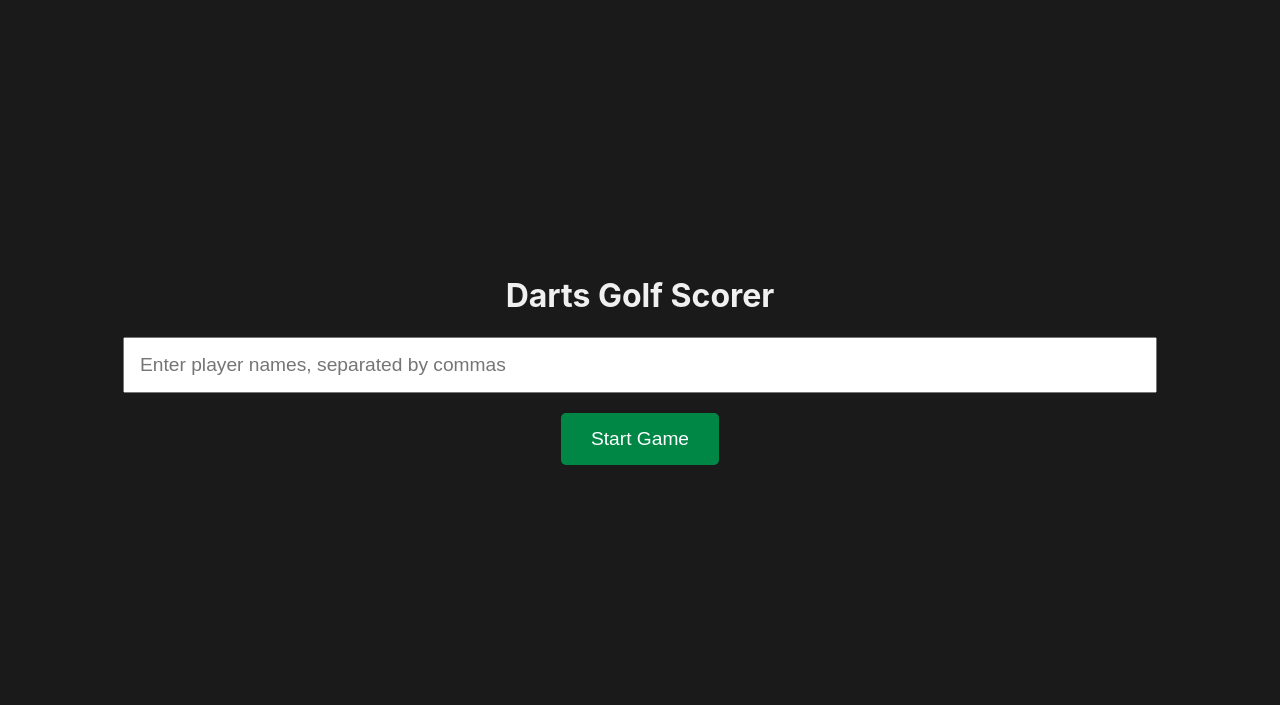
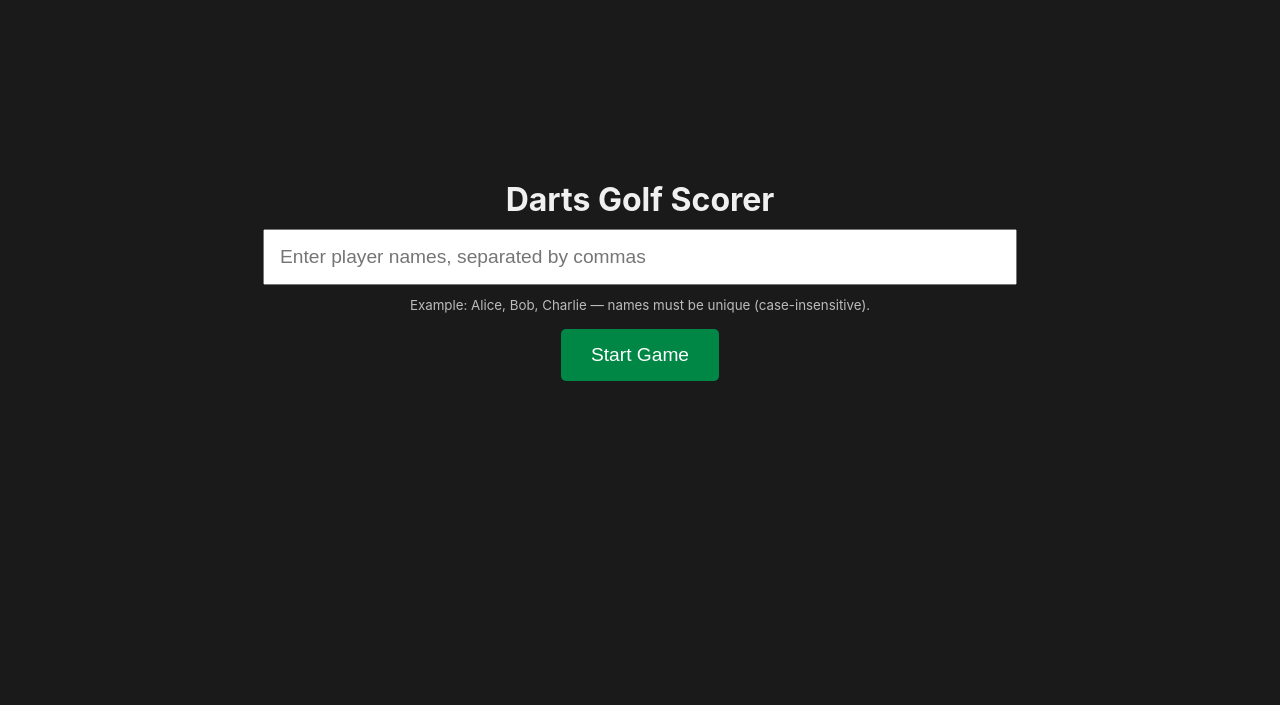
Before and after one commit to ednortheyvyse/dartsgolf, a Flask app: page / in a window 1280 px wide. Shown: the top 705 px of the page. Run offline with Flask 3, Linux system fonts and the light colour scheme.

Commit message:
requirements

```diff
--- a/Templates/index.html
+++ b/Templates/index.html
@@ -25,9 +25,11 @@
         .container::-webkit-scrollbar { display: none; }
 
         .controls { flex-shrink: 0; padding: 10px; background-color: #000; border-top: 2px solid var(--border-color); }
-        .setup-screen { text-align: center; padding-top: 30vh; }
-        .setup-screen h1 { color: var(--text-color); }
-        .setup-screen input { width: 80%; padding: 15px; font-size: 1.2em; margin-bottom: 20px; }
+        .setup-screen { text-align: center; padding-top: 18vh; max-width: 900px; margin: 0 auto; }
+        .setup-screen h1 { color: var(--text-color); margin-bottom: 10px; }
+        .flash { margin: 0 auto 16px; padding: 12px 16px; border-radius: 8px; border: 1px solid #ff4d4d; background: #2a0000; color: #ffcccc; font-weight: 600; }
+        .setup-screen input { width: 100%; max-width: 720px; padding: 15px; font-size: 1.2em; margin: 10px auto 20px; display: block; }
+        .setup-screen small { display: block; color: #bbb; margin-top: -8px; margin-bottom: 16px; }
         .setup-screen button { padding: 15px 30px; font-size: 1.2em; background-color: var(--secondary-color); color: white; border: none; border-radius: 5px; cursor: pointer;}
 
         .scoreboard { width: 100%; border-collapse: collapse; table-layout: fixed; margin-bottom: 20px; }
@@ -63,9 +65,20 @@
         {% if game.phase == 'setup' %}
         <div class="setup-screen">
             <h1>Darts Golf Scorer</h1>
+
+            {# Flash messages for validation errors #}
+            {% with messages = get_flashed_messages(with_categories=true) %}
+                {% if messages %}
+                    {% for category, msg in messages %}
+                        <div class="flash">{{ msg }}</div>
+                    {% endfor %}
+                {% endif %}
+            {% endwith %}
+
             <form action="{{ url_for('start_game') }}" method="post">
                 <input type="text" name="players" placeholder="Enter player names, separated by commas" required>
-                <br><button type="submit">Start Game</button>
+                <small>Example: Alice, Bob, Charlie — names must be unique (case-insensitive).</small>
+                <button type="submit">Start Game</button>
             </form>
         </div>
 
--- a/app.py
+++ b/app.py
@@ -1,8 +1,9 @@
-# app.py
-from flask import Flask, render_template, request, redirect, url_for
+from flask import Flask, render_template, request, redirect, url_for, flash
 from collections import defaultdict
 
 app = Flask(__name__)
+# Set a secret key for flashing messages (change to something secure for production)
+app.secret_key = "change-this-to-a-secure-random-string"
 
 # This dictionary will hold the entire state of our game
 game_state = {
@@ -61,16 +62,27 @@ def index():
 
 @app.route('/start', methods=['POST'])
 def start_game():
-    player_names = request.form.get('players')
-    if not player_names:
+    player_names = request.form.get('players', '')
+    # Split, trim, and filter empties
+    players = [name.strip() for name in player_names.split(',') if name and name.strip()]
+    if not players:
+        flash("Please enter at least one player name.", "error")
         return redirect(url_for('index'))
-    players = [name.strip() for name in player_names.split(',') if name.strip()]
-    if players:
-        reset_game()
-        game_state['players'] = players
-        game_state['scores'] = {player: 0 for player in players}
-        game_state['round_history'] = [{} for _ in range(20)]
-        game_state['phase'] = 'playing'
+
+    # CHECK 1: Ensure no duplicates (case-insensitive)
+    lowered = [p.lower() for p in players]
+    if len(set(lowered)) != len(lowered):
+        # Build a simple message listing the duplicates
+        dups = sorted({name for name in players if lowered.count(name.lower()) > 1})
+        flash(f"Duplicate player name(s) not allowed: {', '.join(dups)}. Please enter unique names.", "error")
+        return redirect(url_for('index'))
+
+    # If all good, reset and start
+    reset_game()
+    game_state['players'] = players
+    game_state['scores'] = {player: 0 for player in players}
+    game_state['round_history'] = [{} for _ in range(20)]
+    game_state['phase'] = 'playing'
     return redirect(url_for('index'))
 
 @app.route('/score', methods=['POST'])
@@ -132,13 +144,14 @@ def resolve_playoff_round():
             game_state['all_playoff_history'][player] = []
         game_state['all_playoff_history'][player].append(score)
 
+    # If any tie remains (i.e., duplicate values), keep playoff going
     if len(set(scores.values())) < len(scores):
         game_state['playoff_round'] += 1
         game_state['current_player_index'] = 0
         game_state['playoff_round_scores'] = {}
         return
 
-    # CORRECTED RULE: Lowest playoff score is better. Sort players by score ascending.
+    # Lowest playoff score is better. Sort players by score ascending.
     sorted_players = sorted(scores.keys(), key=lambda p: scores[p])
 
     base_score = game_state['playoff_base_score']
```
Also changed, not shown: requirements.txt (added, +7 -0 lines).
